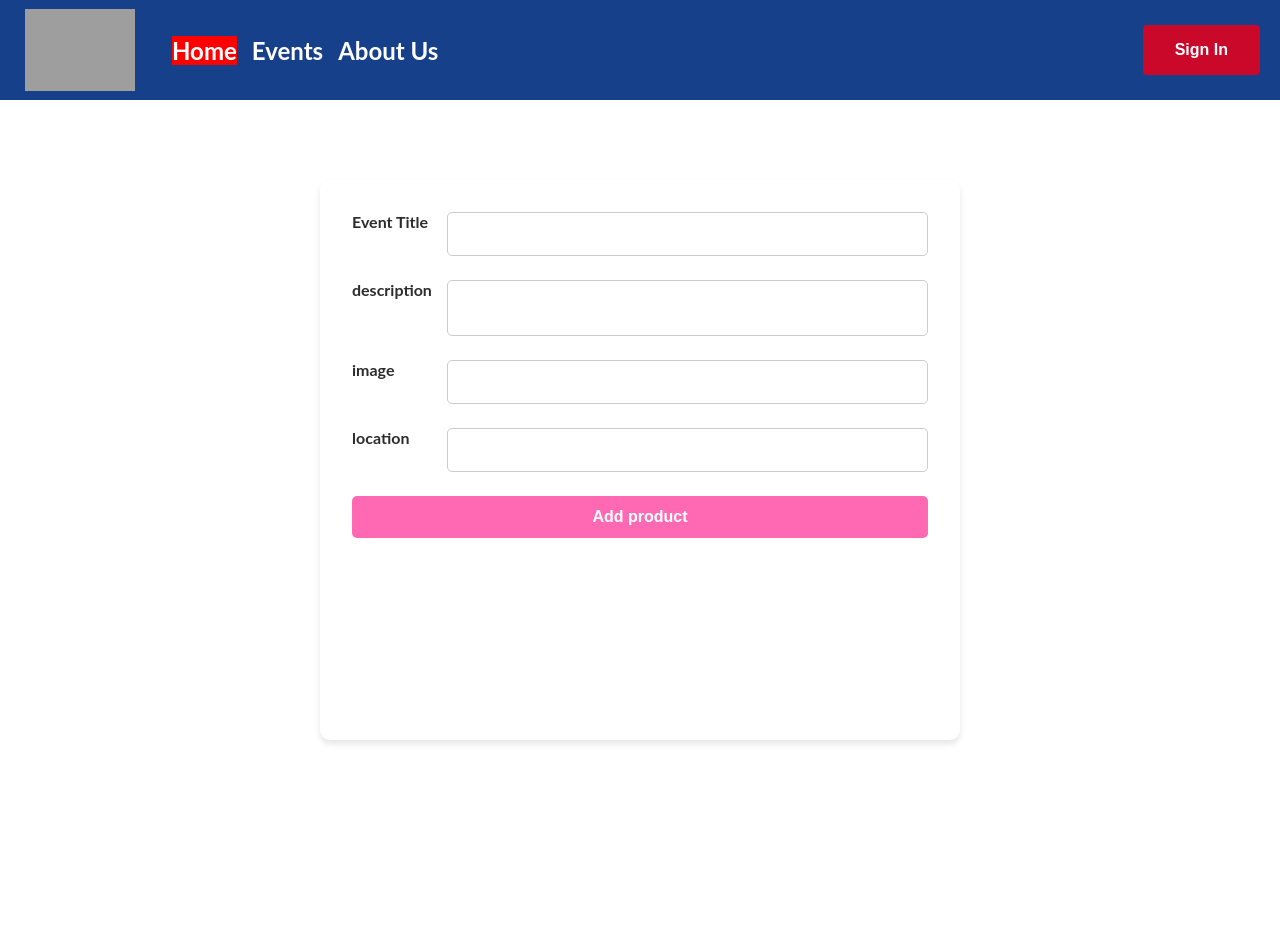
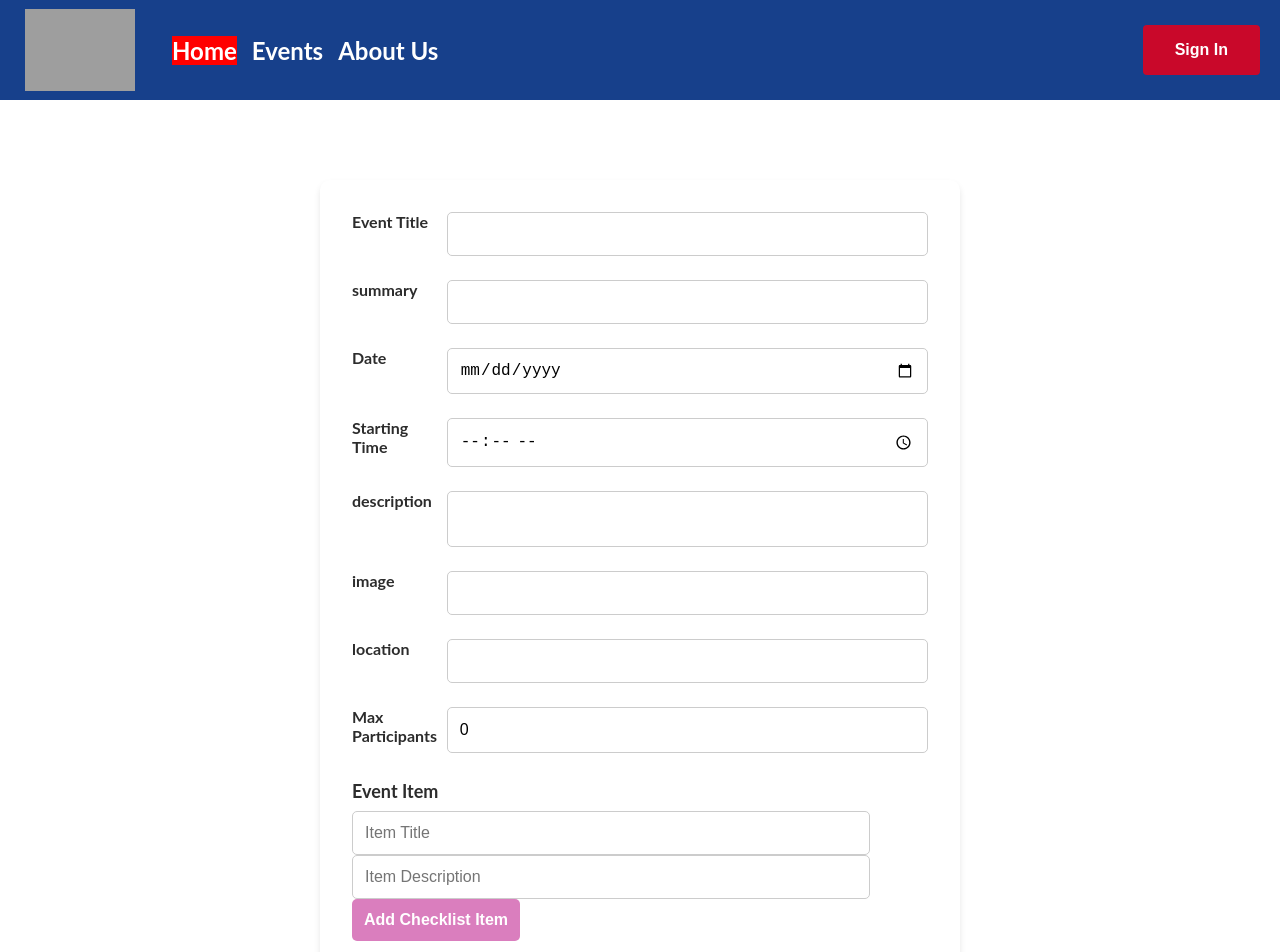
Before and after one commit to expozonee/cultural-harmony-app, a React (Vite) app: page / in a window 1280 px wide. Shown: the top 952 px of the page. Before the commit the page ends 800 px from the top, so only its background shows below. Built offline with nearby package versions, Linux system fonts and the light colour scheme; no server answers; grey boxes are pictures that could not be loaded; a web font is replaced by a local one.

Commit message:
done the basic form just still missing the post function in the data

```diff
--- a/src/components/addEventPage/AddEventPage.css
+++ b/src/components/addEventPage/AddEventPage.css
@@ -8,7 +8,7 @@
     border-radius: 10px;
     box-shadow: 0 4px 6px rgba(0, 0, 0, 0.1);
     width: 50vw;
-    height: 70vh;
+    height: auto;
     display: flex;
     flex-direction: column;
     gap: 1.5rem;
@@ -37,16 +37,16 @@
     border: 1px solid #ccc;
     border-radius: 5px;
     font-size: 1rem;
-    resize: none; /* Prevent resizing for textareas */
+    resize: none;
   }
 
   textarea {
-    height: 7vh; /* Default height for the textarea */
+    height: 7vh;
   }
 
-  /* Buttons styling */
+
   .button1 {
-    background-color: #ff69b4; /* Hot pink color */
+    background-color: #3426ff;
     color: white;
     border: none;
     border-radius: 5px;
@@ -59,5 +59,20 @@
   }
 
   .button1:hover {
-    background-color: #ff85c1; /* Slightly lighter pink on hover */
+    background-color: #dc6fa6; /* Slightly lighter pink on hover */
   }
+  h1{
+    font-size: large;
+  }
+  .AddButton{
+    background-color: #da7ebe;
+    color: white;
+    border: none;
+    border-radius: 5px;
+    padding: 0.75rem;
+    font-size: 1rem;
+    font-weight: bold;
+    cursor: pointer;
+    text-align: center;
+
+  }
--- a/src/components/addEventPage/AddEventPage.jsx
+++ b/src/components/addEventPage/AddEventPage.jsx
@@ -3,23 +3,62 @@ import './AddEventPage.css'
 
 export default function AddEventPage() {
     const [event_title,setevent_title]=useState("");
-  const [imgUrl,setimgUrl]=useState("");
-  const [summary,setsummary]=useState("");
-  const [location,setlocation]=useState("");
-//   const [summary,setsummary]=useState("");
-//   const [summary,setsummary]=useState("");
+    const [imgUrl,setimgUrl]=useState("");
+    const [maxParticipants,setmaxParticipants]=useState(0);
+    const [location,setlocation]=useState("");
+   const [formsummary, setFormsummary] = useState({
+    summary: '',
+    description: '',
+  });
+   const [formDate, setFormDate] = useState({
+    date: '',
+    event_start_time: '',
+  });
+  const [items, setItems] = useState([]);
+  const [newItem, setNewItem] = useState({ title: "", description: "" });
 
   function handleSubmit(e){
     e.preventDefault();
-    const newProduct = {
+    const newEvent = {
         event_title : event_title,
-      description: summary,
-      imgUrl: imgUrl,
+    imgUrl: imgUrl,
+    maxParticipants :maxParticipants ,
+    location:location,
+    formsummary :formsummary ,
+    formDate :formDate,
+    items :items
     };
     setevent_title("");
     setimgUrl("");
-    setsummary("");
+    setmaxParticipants(0);
+    setlocation("");
+    setFormsummary({ summary: "", description: "" });
+    setFormDate({ date: "", event_start_time: "" });
+    setItems([]);
+
+
   }
+
+
+  const handleInputChange = (e) => {
+    const { name, value } = e.target;
+    setNewItem((prev) => ({ ...prev, [name]: value }));
+  };
+
+  const addItem = () => {
+    if (newItem.title && newItem.description) {
+      setItems((prev) => [...prev, newItem]);
+      setNewItem({ title: "", description: "" });
+    } else {
+      alert("Please fill out both fields.");
+    }
+  };
+
+  const removeItem = (index) => {
+    setItems((prev) => prev.filter((_, i) => i !== index));
+  };
+
+
 
   return (
       <>
@@ -32,9 +71,30 @@ export default function AddEventPage() {
     }} />
     </div>
     <div  className='form-group'>
+    <label>summary</label>
+    <input type="text" value={formsummary.summary} onChange={(e)=>{
+      setFormsummary.summary(e.target.value);
+    }} />
+    </div>
+
+    <div  className='form-group'>
+    <label>Date</label>
+    <input type="date" value={formDate.date} onChange={(e)=>{
+      setFormDate.date(e.target.value);
+    }} />
+    </div>
+
+    <div  className='form-group'>
+    <label>Starting Time</label>
+    <input type="time" value={formDate.event_start_time} onChange={(e)=>{
+      setFormDate.event_start_time(e.target.value);
+    }} />
+    </div>
+
+    <div  className='form-group'>
     <label>description</label>
-    <textarea value={summary} onChange={(e)=>{
-      setsummary(e.target.value);
+    <textarea value={formsummary.description} onChange={(e)=>{
+      setFormsummary.description(e.target.value);
     }} />
     </div>
     <div  className='form-group'>
@@ -51,9 +111,45 @@ export default function AddEventPage() {
     }} />
     </div>
 
+    <div  className='form-group'>
+    <label>Max Participants </label>
+    <input type="number"  value ={maxParticipants} onChange={(e)=>{
+      setmaxParticipants(e.target.value);
+    }} />
+    </div>
 
+    <div >
+      <h1>Event Item</h1>
+      <div style={{ marginBottom: "20px" }}>
+        <input
+          type="text"
+          name="title"
+          placeholder="Item Title"
+          value={newItem.title}
+          onChange={handleInputChange}
+          style={{ marginRight: "10px" }}
+        />
+        <input
+          type="text"
+          name="description"
+          placeholder="Item Description"
+          value={newItem.description}
+          onChange={handleInputChange}
+          style={{ marginRight: "10px" }}
+        />
+        <button className="AddButton" onClick={addItem}>Add Checklist Item</button>
+      </div>
+      <ul>
+        {items.map((item, index) => (
+          <li key={index} style={{ marginBottom: "10px" }}>
+            <strong>{item.title}</strong>: {item.description}
+            <button onClick={() => removeItem(index)}>Remove</button>
+          </li>
+        ))}
+      </ul>
+    </div>
 
-    <button className='button1' type='submit'> Add product</button>
+    <button className='button1' type='submit'> Add Event</button>
     </form>
 
    </>
```
